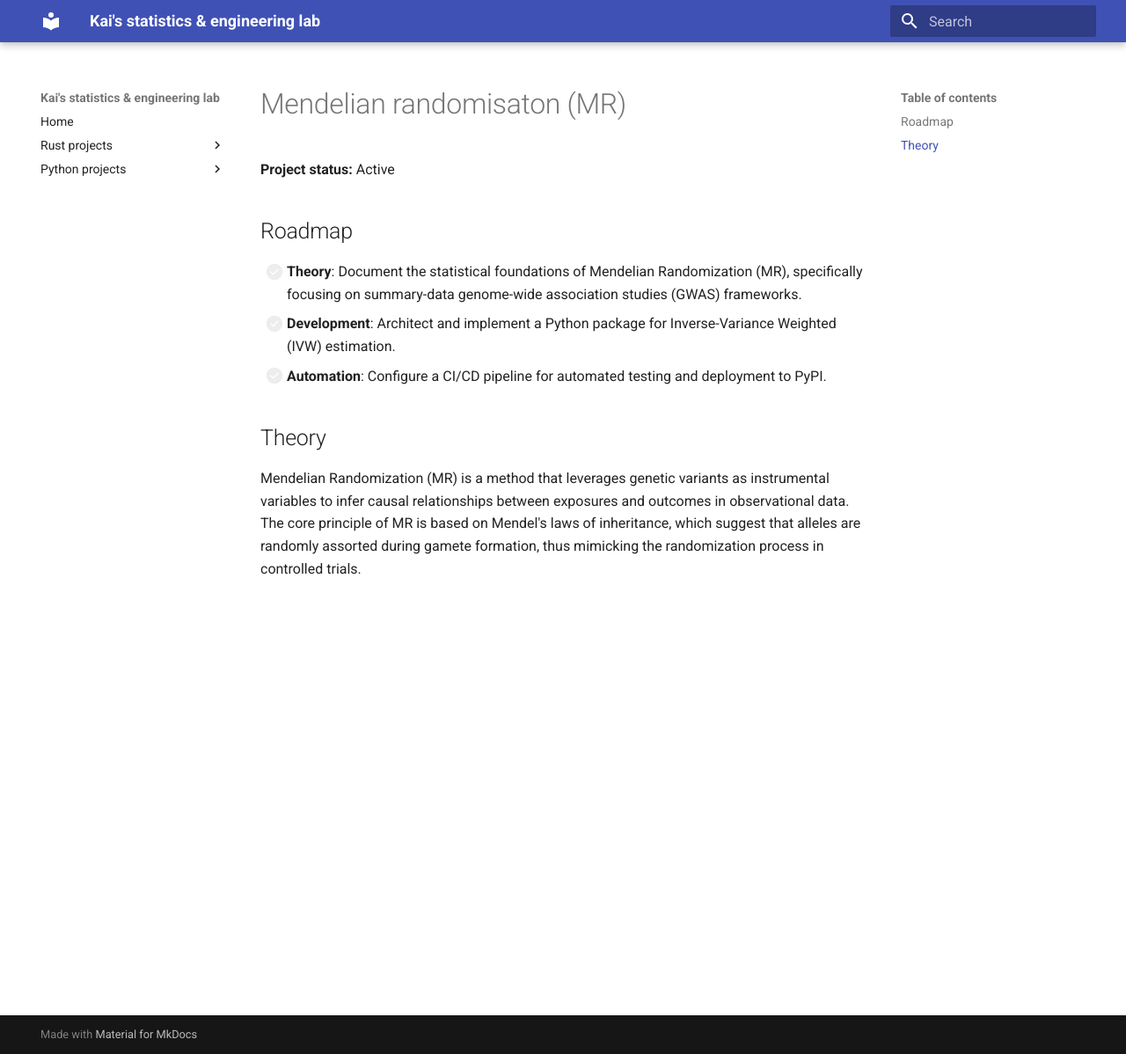
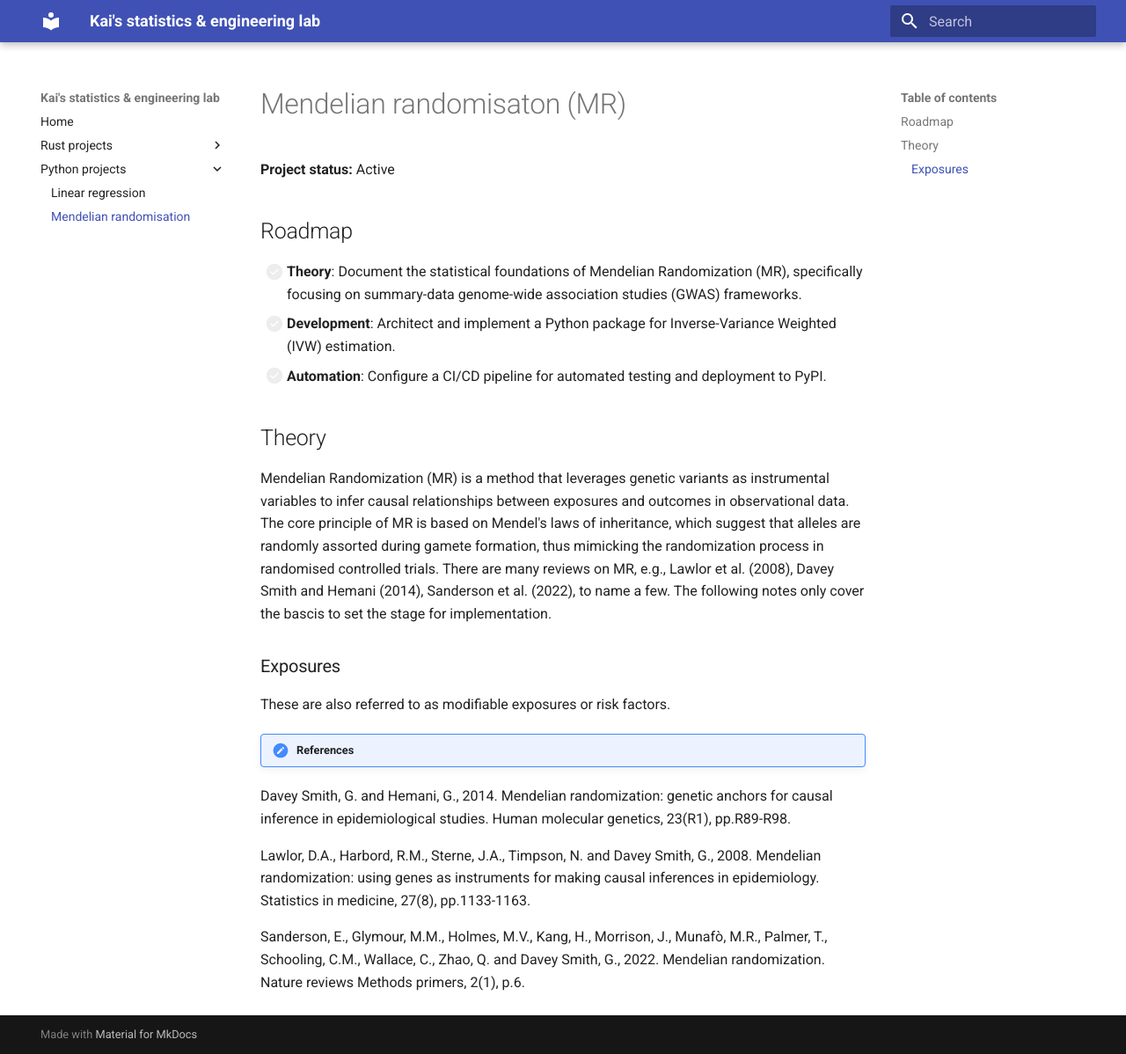
Before and after one commit to drkaizeng/statistics_and_engineering_lab, an MkDocs documentation site: the page built from docs/python_projects/mendelian_randomisation.md, in a window 1280 px wide and 1198 px high. Shown: the whole window at 88% size. Built offline with MkDocs 1.6.1 and Material for MkDocs 9.7.7, drawn with Linux system fonts in a browser that asks for light colours.

Commit message:
Add notes

```diff
--- a/docs/python_projects/mendelian_randomisation.md
+++ b/docs/python_projects/mendelian_randomisation.md
@@ -9,4 +9,15 @@
 - [ ] **Automation**: Configure a CI/CD pipeline for automated testing and deployment to PyPI.
 
 ## Theory
-Mendelian Randomization (MR) is a method that leverages genetic variants as instrumental variables to infer causal relationships between exposures and outcomes in observational data. The core principle of MR is based on Mendel's laws of inheritance, which suggest that alleles are randomly assorted during gamete formation, thus mimicking the randomization process in controlled trials.
+Mendelian Randomization (MR) is a method that leverages genetic variants as instrumental variables to infer causal relationships between exposures and outcomes in observational data. The core principle of MR is based on Mendel's laws of inheritance, which suggest that alleles are randomly assorted during gamete formation, thus mimicking the randomization process in randomised controlled trials. There are many reviews on MR, e.g., Lawlor et al. (2008), Davey Smith and Hemani (2014), Sanderson et al. (2022), to name a few. The following notes only cover the bascis to set the stage for implementation.
+
+### Exposures
+These are also referred to as modifiable exposures or risk factors.
+
+
+!!! note "References"
+Davey Smith, G. and Hemani, G., 2014. Mendelian randomization: genetic anchors for causal inference in epidemiological studies. Human molecular genetics, 23(R1), pp.R89-R98.
+
+Lawlor, D.A., Harbord, R.M., Sterne, J.A., Timpson, N. and Davey Smith, G., 2008. Mendelian randomization: using genes as instruments for making causal inferences in epidemiology. Statistics in medicine, 27(8), pp.1133-1163.
+
+Sanderson, E., Glymour, M.M., Holmes, M.V., Kang, H., Morrison, J., Munafò, M.R., Palmer, T., Schooling, C.M., Wallace, C., Zhao, Q. and Davey Smith, G., 2022. Mendelian randomization. Nature reviews Methods primers, 2(1), p.6.
--- a/mkdocs.yml
+++ b/mkdocs.yml
@@ -13,6 +13,7 @@ nav:
       - Linear regression: rust_projects/linear_regression.md
   - Python projects:
       - Linear regression: python_projects/linear_regression.md
+      - Mendelian randomisation: python_projects/mendelian_randomisation.md
 
 markdown_extensions:
   - attr_list
```
